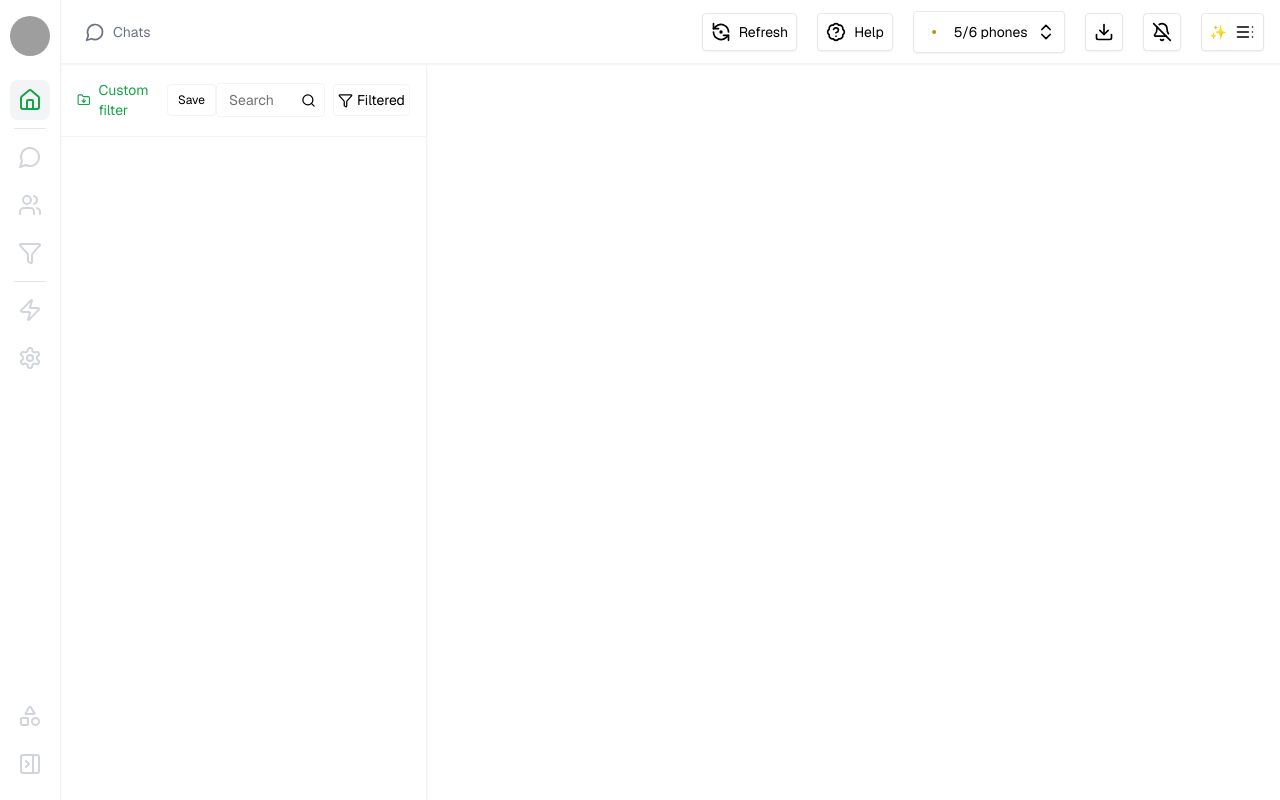
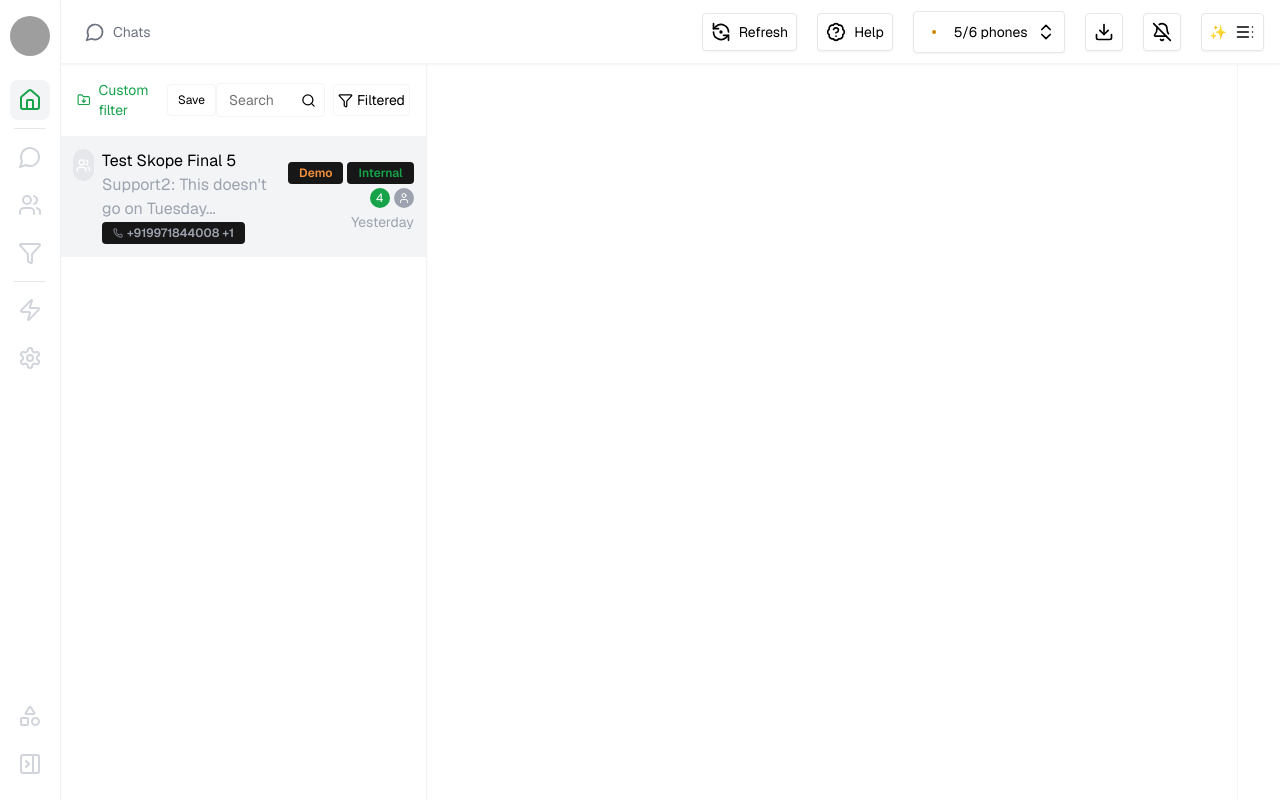
Before and after one commit to mdanjumkamali/converge, a Next.js app: page /chat in a window 1280 px wide. Built offline with nearby package versions, Linux system fonts and the light colour scheme; grey boxes are pictures that could not be loaded.

Commit message:
add message thread card

```diff
--- a/app/(dashbaord)/(routes)/chat/page.tsx
+++ b/app/(dashbaord)/(routes)/chat/page.tsx
@@ -1,11 +1,12 @@
 import ChatSidebar from "@/components/chat/chat-sidebar";
+import ChatWindow from "@/components/chat/chat-window";
 import React from "react";
 
 const page = () => {
   return (
-    <div className=" text-black">
-      {/* sidebar */}
+    <div className=" text-black flex">
       <ChatSidebar />
+      <ChatWindow />
     </div>
   );
 };
--- a/components/chat/chat-sidebar.tsx
+++ b/components/chat/chat-sidebar.tsx
@@ -1,10 +1,5 @@
 "use client";
 
-import React, { useState } from "react";
-import { Filter, FolderDown, Search, X } from "lucide-react";
-import { Badge } from "../ui/badge";
-import { Input } from "../ui/input";
-import { Button } from "../ui/button";
 import {
   DropdownMenu,
   DropdownMenuContent,
@@ -12,6 +7,11 @@ import {
   DropdownMenuRadioItem,
   DropdownMenuTrigger,
 } from "@/components/ui/dropdown-menu";
+import { Filter, FolderDown, Search, X } from "lucide-react";
+import React, { useState } from "react";
+import { Badge } from "../ui/badge";
+import { Input } from "../ui/input";
+import MessageThreadCard from "./message-thread-card";
 
 interface FilterOption {
   value: string;
@@ -130,6 +130,18 @@ const Header: React.FC = () => (
 const ChatSidebar: React.FC = () => (
   <div className="w-[30%] h-[calc(100vh-4rem)] border-r border-gray-100 shadow-sm">
     <Header />
+    <MessageThreadCard
+      name="Test Skope Final 5"
+      lastMessage="Support2: This doesn't go on Tuesday..."
+      phoneNumber="+919971844008"
+      additionalPhoneCount={1}
+      primaryBadge={{ text: "Demo", color: "yellow" }}
+      secondaryBadge={{ text: "Internal", color: "green" }}
+      unreadCount={4}
+      timestamp="Yesterday"
+      onClick={() => console.log("hello")}
+      isActive={true}
+    />
   </div>
 );
 
--- /dev/null
+++ b/components/chat/chat-window.tsx
@@ -0,0 +1,12 @@
+import React from "react";
+
+const ChatWindow = () => {
+  return (
+    <div className="w-[70%] h-[calc(100vh-4rem)] flex">
+      <div className="w-[95%]"></div>
+      <div className="w-[5%] h-[calc(100vh-4rem)] border-l border-gray-100"></div>
+    </div>
+  );
+};
+
+export default ChatWindow;
--- /dev/null
+++ b/components/chat/message-thread-card.tsx
@@ -0,0 +1,94 @@
+import React from "react";
+import { Users, Phone, User } from "lucide-react";
+import { Badge } from "@/components/ui/badge";
+
+interface UsersChatProps {
+  name: string;
+  lastMessage: string;
+  phoneNumber: string;
+  additionalPhoneCount?: number;
+  primaryBadge?: {
+    text: string;
+    color?: "yellow" | "green" | "red";
+  };
+  secondaryBadge?: {
+    text: string;
+    color?: "yellow" | "green" | "red";
+  };
+  unreadCount?: number;
+  timestamp: string;
+  isActive?: boolean;
+  onClick?: () => void;
+}
+
+const MessageThreadCard: React.FC<UsersChatProps> = ({
+  name,
+  lastMessage,
+  phoneNumber,
+  additionalPhoneCount = 0,
+  primaryBadge = { text: "Demo", color: "yellow" },
+  secondaryBadge = { text: "Demo", color: "yellow" },
+  unreadCount = 0,
+  timestamp,
+  isActive = false,
+  onClick,
+}) => {
+  // Color mapping for badges
+  const badgeColorMap = {
+    yellow: "text-orange-400",
+    green: "text-green-600",
+    red: "text-red-500",
+  };
+
+  return (
+    <div
+      className={`flex items-center justify-between p-3 cursor-pointer hover:bg-gray-100
+        ${isActive ? "bg-gray-100" : ""}`}
+      onClick={onClick}
+    >
+      <div className="flex gap-2">
+        <div className="w-8 h-8 rounded-full flex items-center justify-center bg-gray-200 text-white">
+          <Users size={15} />
+        </div>
+        <div>
+          <h4>{name}</h4>
+          <p className="text-gray-400">{lastMessage}</p>
+          <Badge className="text-gray-500 rounded-sm text-gray-400">
+            <Phone size={10} className="mr-1" />
+            {phoneNumber}{" "}
+            {additionalPhoneCount > 0 && `+${additionalPhoneCount}`}
+          </Badge>
+        </div>
+      </div>
+      <div className="flex flex-col items-end gap-1">
+        <div className="flex items-center gap-1">
+          <Badge
+            className={`${badgeColorMap[primaryBadge.color || "yellow"]} rounded-sm`}
+          >
+            {primaryBadge.text}
+          </Badge>
+          {secondaryBadge && (
+            <Badge
+              className={`${badgeColorMap[secondaryBadge.color || "yellow"]} rounded-sm`}
+            >
+              {secondaryBadge.text}
+            </Badge>
+          )}
+        </div>
+        <div className="flex items-center gap-1">
+          {unreadCount > 0 && (
+            <div className="bg-green-600 rounded-full text-xs text-white w-5 h-5 flex items-center justify-center">
+              {unreadCount}
+            </div>
+          )}
+          <div className="bg-gray-400 rounded-full w-5 h-5 flex items-center justify-center text-white">
+            <User size={12} />
+          </div>
+        </div>
+        <span className="text-gray-400 text-sm">{timestamp}</span>
+      </div>
+    </div>
+  );
+};
+
+export default MessageThreadCard;
```
